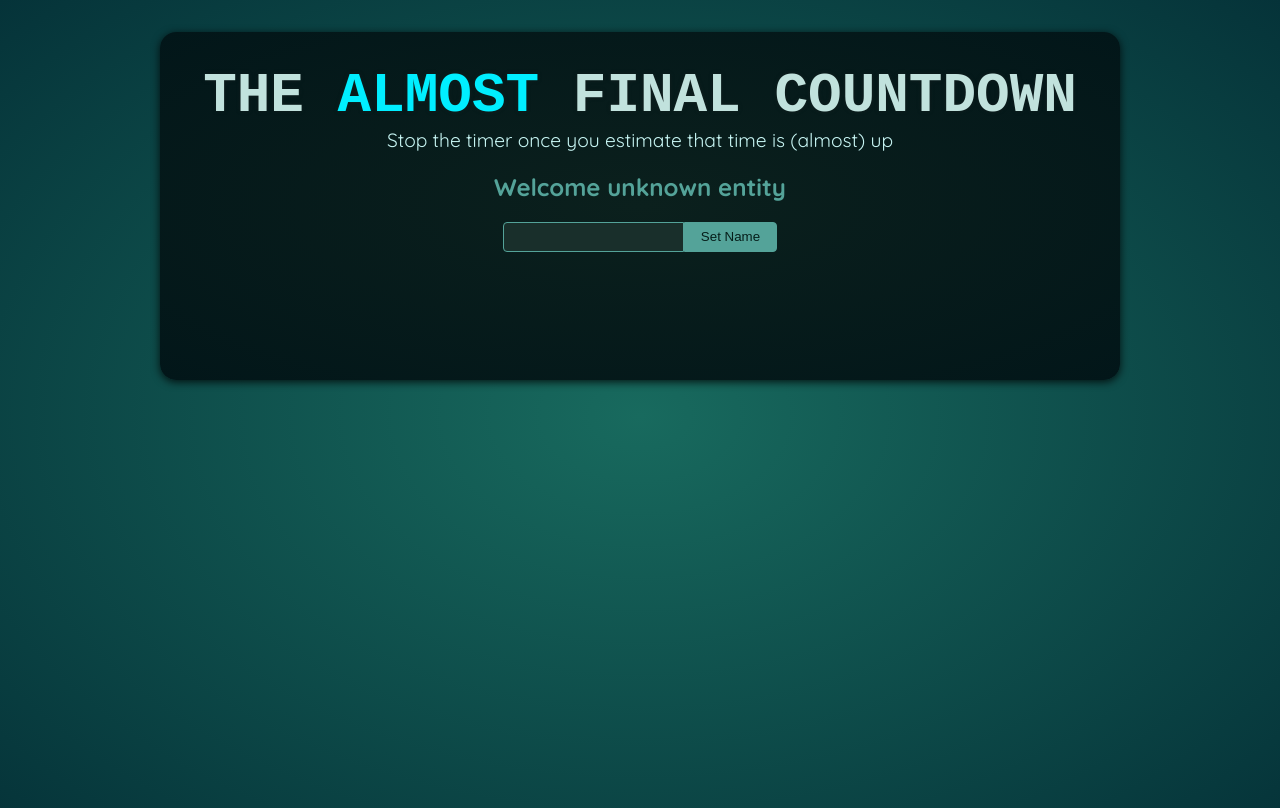
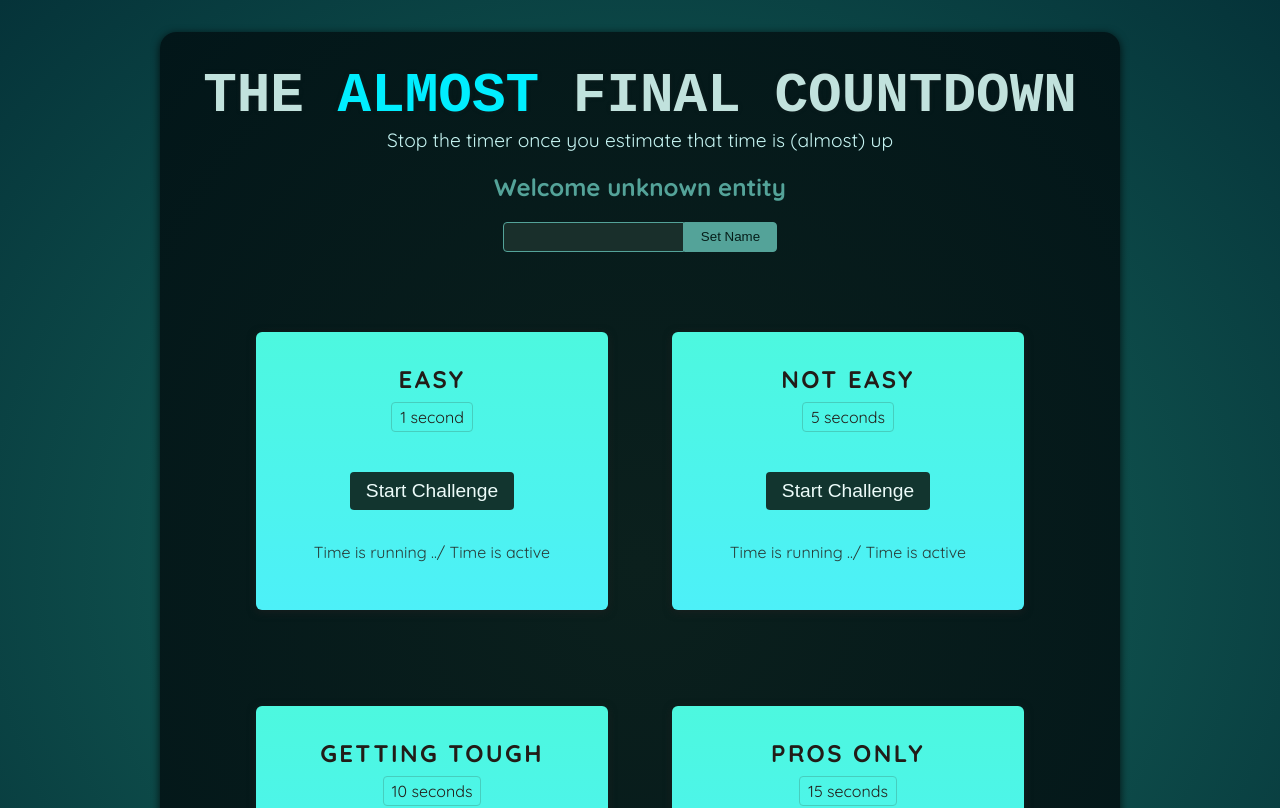
Before and after one commit to Eslamsaeed880/timer-challenge, a React (Vite) app: page / in a window 1280 px wide. Shown: the top 808 px of the page. Built offline with nearby package versions, Linux system fonts and the light colour scheme; a web font is replaced by a local one.

Commit message:
add Timer Challenge Not Working

```diff
--- a/src/App.jsx
+++ b/src/App.jsx
@@ -1,17 +1,19 @@
 import Player from './components/Player.jsx';
+import TimerChallenge from './components/TimerChallenge.jsx';
 import { useState } from 'react';
 
 function App() {
-  const [playerName, setPlayerName] = useState('');
 
-  function handleNameChange(event) {
-    setPlayerName(event.target.value);
-  }
 
   return (
     <>
-      <Player name={playerName} onChange={handleNameChange} />
-      <div id="challenges"></div>
+      <Player />
+      <div id="challenges">
+        <TimerChallenge title={"Easy".toLocaleUpperCase()} targetTime={1} />
+        <TimerChallenge title={"Not Easy".toLocaleUpperCase()} targetTime={5} />
+        <TimerChallenge title={"Getting Tough".toLocaleUpperCase()} targetTime={10} />
+        <TimerChallenge title={"Pros Only".toLocaleUpperCase()} targetTime={15} />
+      </div>
     </>
   );
 }
--- a/src/components/Player.jsx
+++ b/src/components/Player.jsx
@@ -2,18 +2,18 @@
 
 export default function Player({ name, onChange }) {
   const [inputValue, setInputValue] = useState('unknown entity');
-  const inputRef = useRef();
+  const playerName = useRef();
 
-  function handleInputChange(event) {
-    setInputValue(event.target.value);
+  function handleClick() {
+    setInputValue(playerName.current.value || 'unknown entity');
   }
 
   return (
     <section id="player">
       <h2>Welcome {inputValue}</h2>
       <p>
-        <input type="text" onChange={onChange} ref = {inputRef} />
-        <button onClick = {() => setInputValue(name)}>Set Name</button>
+        <input type="text" ref = {playerName} />
+        <button onClick = {() => handleClick()}>Set Name</button>
       </p>
     </section>
   );
--- /dev/null
+++ b/src/components/TimerChallenge.jsx
@@ -0,0 +1,17 @@
+
+
+export default function TimerChallenge({title, targetTime}) {
+    return (
+        <section className="challenge">
+            <h2>{title}</h2>
+            <p className="challenge-time">
+                {targetTime} second{targetTime > 1 ? 's' : ''}
+            </p>
+            <p>
+                <button>Start Challenge</button>
+            </p>
+            <p className="active">Time is running ../ Time is active</p>
+
+        </section>
+    );
+}
```
